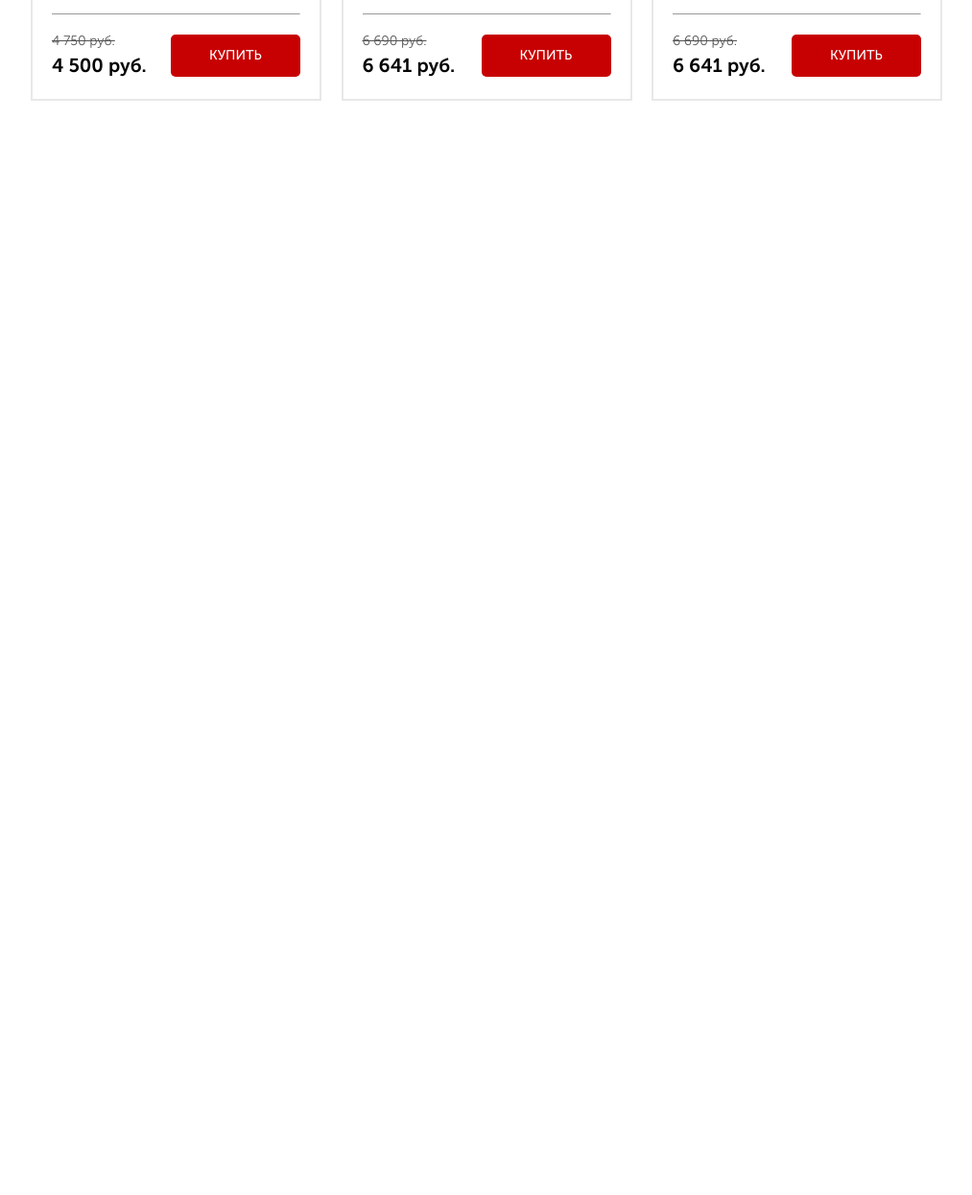
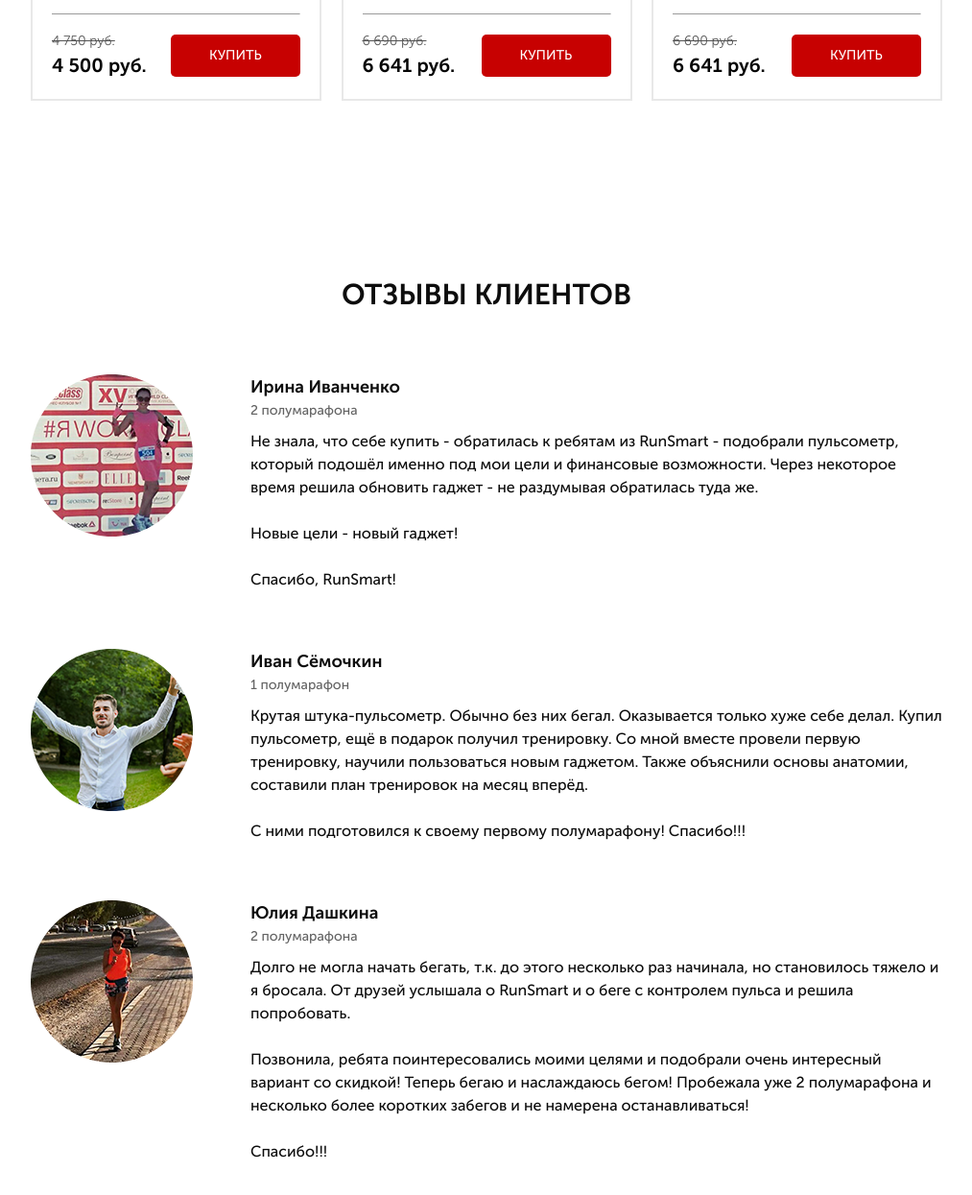
Before and after one commit to norison/Pulse, a website: page src/index.html in a window 1280 px wide. Shown: the part 3625-4870 px from the top of the page at 96% size, without its empty margins (133-1146 px from the left). Before the commit the page ends 3850 px from the top, so only its background shows below. Drawn offline with nearby package versions, Linux system fonts and the light colour scheme.

Commit message:
added feedback section

```diff
--- a/src/index.html
+++ b/src/index.html
@@ -591,5 +591,65 @@
         </div>
       </div>
     </section>
+
+    <section class="feedback">
+      <div class="container">
+        <h2 class="title">отзывы клиентов</h2>
+        <div class="feedback__wrapper">
+          <div class="feedback__person">
+            <img src="img/feed_1.png" alt="feed1" class="feedback__photo" />
+            <div class="feedback__content">
+              <div class="feedback__name">Ирина Иванченко</div>
+              <div class="feedback__achive">2 полумарафона</div>
+              <div class="feedback__comment">
+                Не знала, что себе купить - обратилась к ребятам из RunSmart -
+                подобрали пульсометр, который подошёл именно под мои цели и
+                финансовые возможности. Через некоторое время решила обновить
+                гаджет - не раздумывая обратилась туда же.
+                <br /><br />
+                Новые цели - новый гаджет!
+                <br /><br />
+                Спасибо, RunSmart!
+              </div>
+            </div>
+          </div>
+          <div class="feedback__person">
+            <img src="img/feed_2.png" alt="feed2" class="feedback__photo" />
+            <div class="feedback__content">
+              <div class="feedback__name">Иван Сёмочкин</div>
+              <div class="feedback__achive">1 полумарафон</div>
+              <div class="feedback__comment">
+                Крутая штука-пульсометр. Обычно без них бегал. Оказывается
+                только хуже себе делал. Купил пульсометр, ещё в подарок получил
+                тренировку. Со мной вместе провели первую тренировку, научили
+                пользоваться новым гаджетом. Также объяснили основы анатомии,
+                составили план тренировок на месяц вперёд.
+                <br /><br />
+                С ними подготовился к своему первому полумарафону! Спасибо!!!
+              </div>
+            </div>
+          </div>
+          <div class="feedback__person">
+            <img src="img/feed_3.png" alt="feed3" class="feedback__photo" />
+            <div class="feedback__content">
+              <div class="feedback__name">Юлия Дашкина</div>
+              <div class="feedback__achive">2 полумарафона</div>
+              <div class="feedback__comment">
+                Долго не могла начать бегать, т.к. до этого несколько раз
+                начинала, но становилось тяжело и я бросала. От друзей услышала
+                о RunSmart и о беге с контролем пульса и решила попробовать.
+                <br /><br />
+                Позвонила, ребята поинтересовались моими целями и подобрали
+                очень интересный вариант со скидкой! Теперь бегаю и наслаждаюсь
+                бегом! Пробежала уже 2 полумарафона и несколько более коротких
+                забегов и не намерена останавливаться!
+                <br /><br />
+                Спасибо!!!
+              </div>
+            </div>
+          </div>
+        </div>
+      </div>
+    </section>
   </body>
 </html>
--- /dev/null
+++ b/src/sass/blocks/_feedback.scss
@@ -0,0 +1,31 @@
+.feedback {
+  min-height: 920px;
+  padding: 60px 0 48px 0;
+  &__person {
+    margin-top: 60px;
+    display: flex;
+    justify-content: space-between;
+    align-items: flex-start;
+  }
+  &__photo {
+    width: 169px;
+    height: 169px;
+    margin-right: 60px;
+  }
+  &__name {
+    font-weight: 700;
+    font-size: 18px;
+    color: #0d0d0d;
+  }
+  &__achive {
+    font-weight: 500;
+    font-size: 14px;
+    color: #646464;
+  }
+  &__comment {
+    margin-top: 10px;
+    font-weight: 500;
+    font-size: 16px;
+    color: #0d0d0d;
+  }
+}
--- a/src/sass/style.scss
+++ b/src/sass/style.scss
@@ -8,6 +8,7 @@
 @import "blocks/forms";
 @import "blocks/carousel";
 @import "blocks/catalog";
+@import "blocks/feedback";
 
 @import "media/media";
 
```
Also changed, not shown: src/css/style.min.css.
